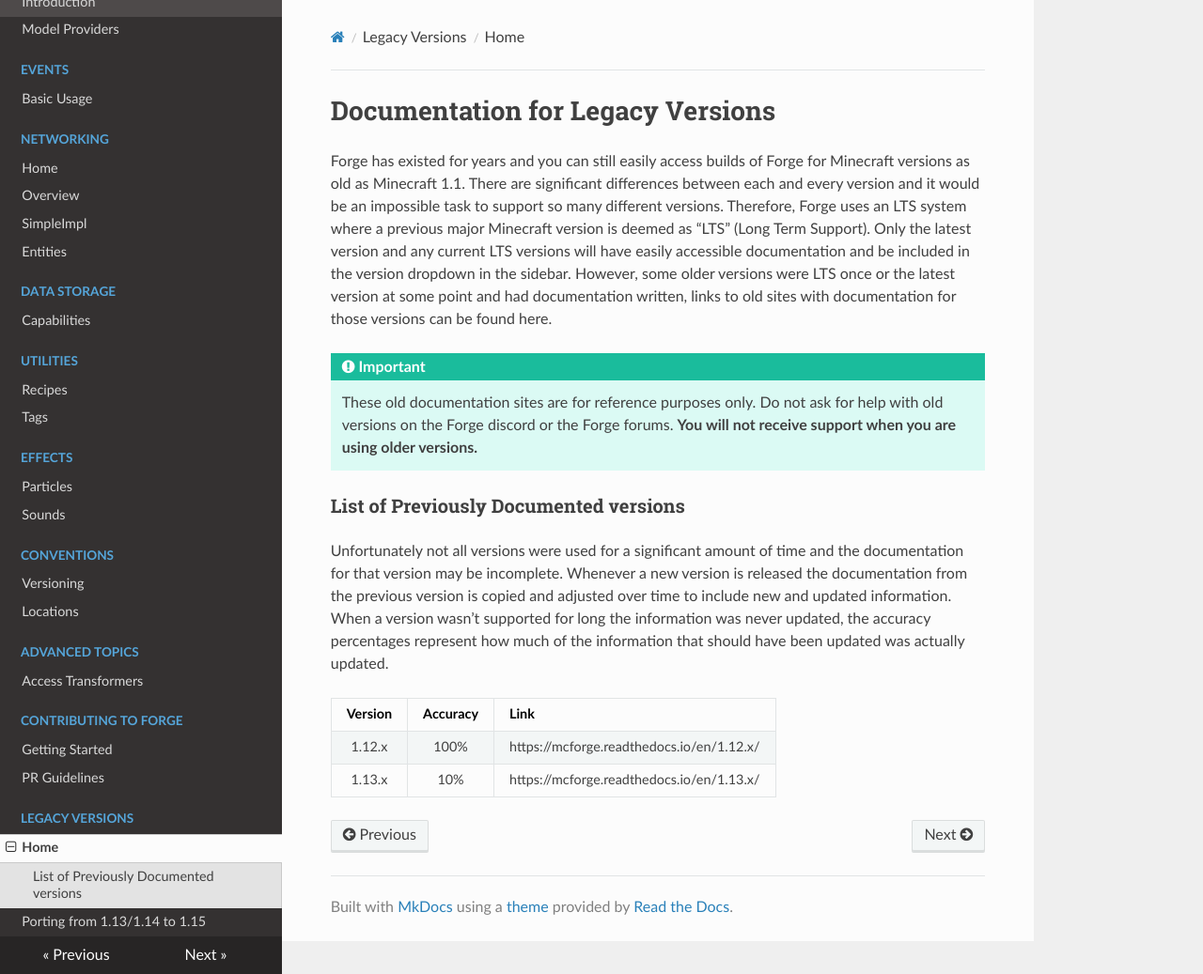
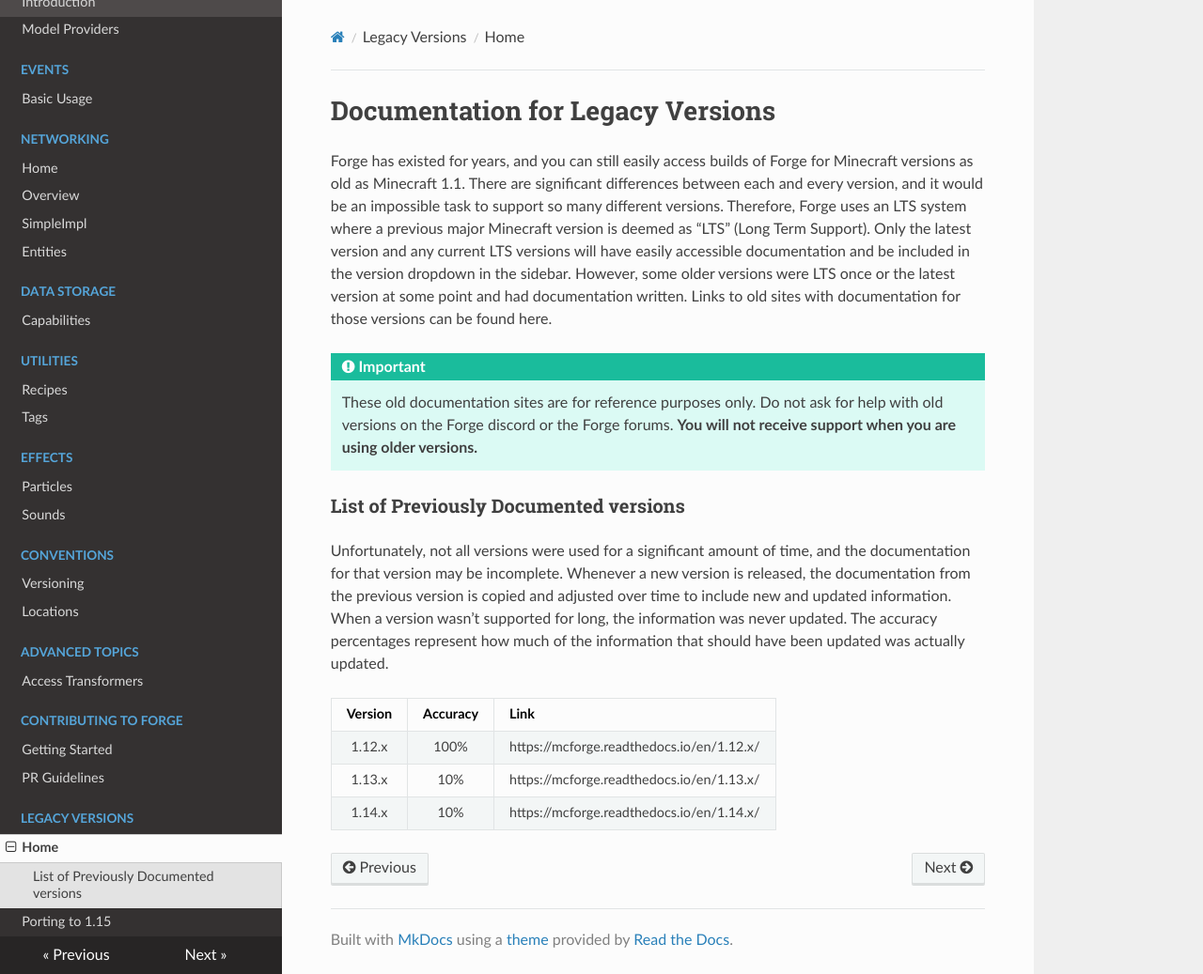
Before and after one commit to MinecraftForge/Documentation, an MkDocs documentation site: the page built from docs/legacy/index.md, in a window 1280 px wide and 1037 px high. Shown: the whole window at 94% size. Built offline with MkDocs 1.6.1, drawn with Linux system fonts in a browser that asks for light colours; nearby versions of some CDN libraries.

Commit message:
Porting Cleanup (#31)
This is a cleanup of the legacy folder to address any syntax, formatting, and outdated information in the docs.

- Porting has been updated to generalize the namespace for usage later on. We want to give aid to those updating from any old versions, so all primers shall be listed similar to old docs.
- There will be another PR to add the legacy data for 1.16 and the eventual primer.

```diff
--- a/docs/legacy/index.md
+++ b/docs/legacy/index.md
@@ -1,7 +1,7 @@
 Documentation for Legacy Versions
 =================================
 
-Forge has existed for years and you can still easily access builds of Forge for Minecraft versions as old as Minecraft 1.1. There are significant differences between each and every version and it would be an impossible task to support so many different versions. Therefore, Forge uses an LTS system where a previous major Minecraft version is deemed as "LTS" (Long Term Support). Only the latest version and any current LTS versions will have easily accessible documentation and be included in the version dropdown in the sidebar. However, some older versions were LTS once or the latest version at some point and had documentation written, links to old sites with documentation for those versions can be found here.
+Forge has existed for years, and you can still easily access builds of Forge for Minecraft versions as old as Minecraft 1.1. There are significant differences between each and every version, and it would be an impossible task to support so many different versions. Therefore, Forge uses an LTS system where a previous major Minecraft version is deemed as "LTS" (Long Term Support). Only the latest version and any current LTS versions will have easily accessible documentation and be included in the version dropdown in the sidebar. However, some older versions were LTS once or the latest version at some point and had documentation written. Links to old sites with documentation for those versions can be found here.
 
 !!! important
 
@@ -10,9 +10,10 @@ Forge has existed for years and you can still easily access builds of Forge for
 
 ### List of Previously Documented versions
 
-Unfortunately not all versions were used for a significant amount of time and the documentation for that version may be incomplete. Whenever a new version is released the documentation from the previous version is copied and adjusted over time to include new and updated information. When a version wasn't supported for long the information was never updated, the accuracy percentages represent how much of the information that should have been updated was actually updated.
+Unfortunately, not all versions were used for a significant amount of time, and the documentation for that version may be incomplete. Whenever a new version is released, the documentation from the previous version is copied and adjusted over time to include new and updated information. When a version wasn't supported for long, the information was never updated. The accuracy percentages represent how much of the information that should have been updated was actually updated.
 
 |    Version    |  Accuracy  |                  Link                     |
 |:-------------:|:----------:|:------------------------------------------|
 |    1.12.x     |   100%     | https://mcforge.readthedocs.io/en/1.12.x/ |
 |    1.13.x     |    10%     | https://mcforge.readthedocs.io/en/1.13.x/ |
+|    1.14.x     |    10%     | https://mcforge.readthedocs.io/en/1.14.x/ |
--- a/mkdocs.yml
+++ b/mkdocs.yml
@@ -71,7 +71,7 @@ nav:
     - PR Guidelines: 'forgedev/prguidelines.md'
   - Legacy Versions:
     - Home: 'legacy/index.md'
-    - Porting from 1.13/1.14 to 1.15: 'legacy/porting1415.md'
+    - Porting to 1.15: 'legacy/porting.md'
 
 # Do not edit in PRs below here
 site_name: Forge Documentation
```
Also changed, not shown: docs/legacy/porting.md (added, +12 -0 lines), docs/legacy/porting1415.md (deleted, +0 -6 lines).
